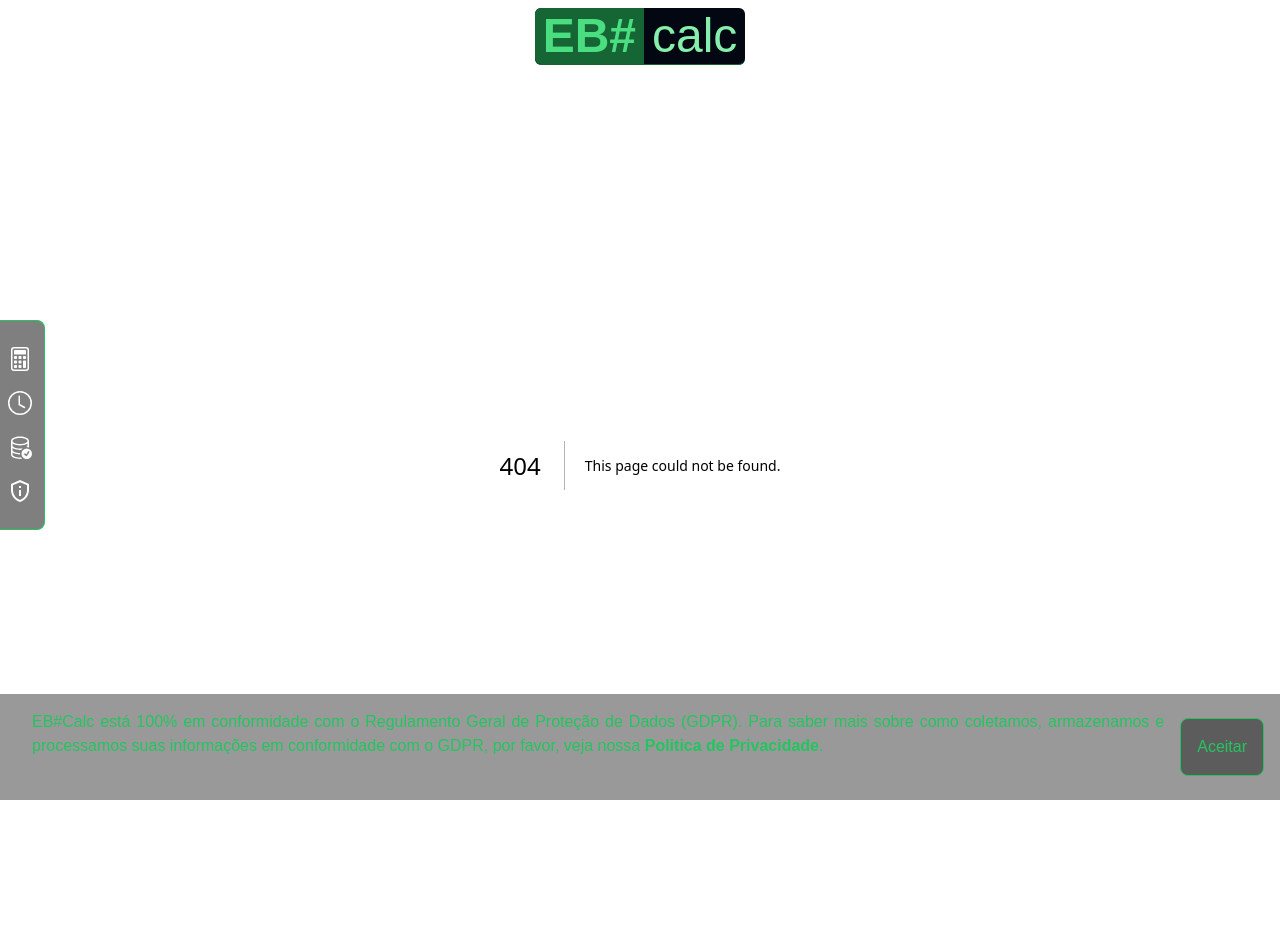
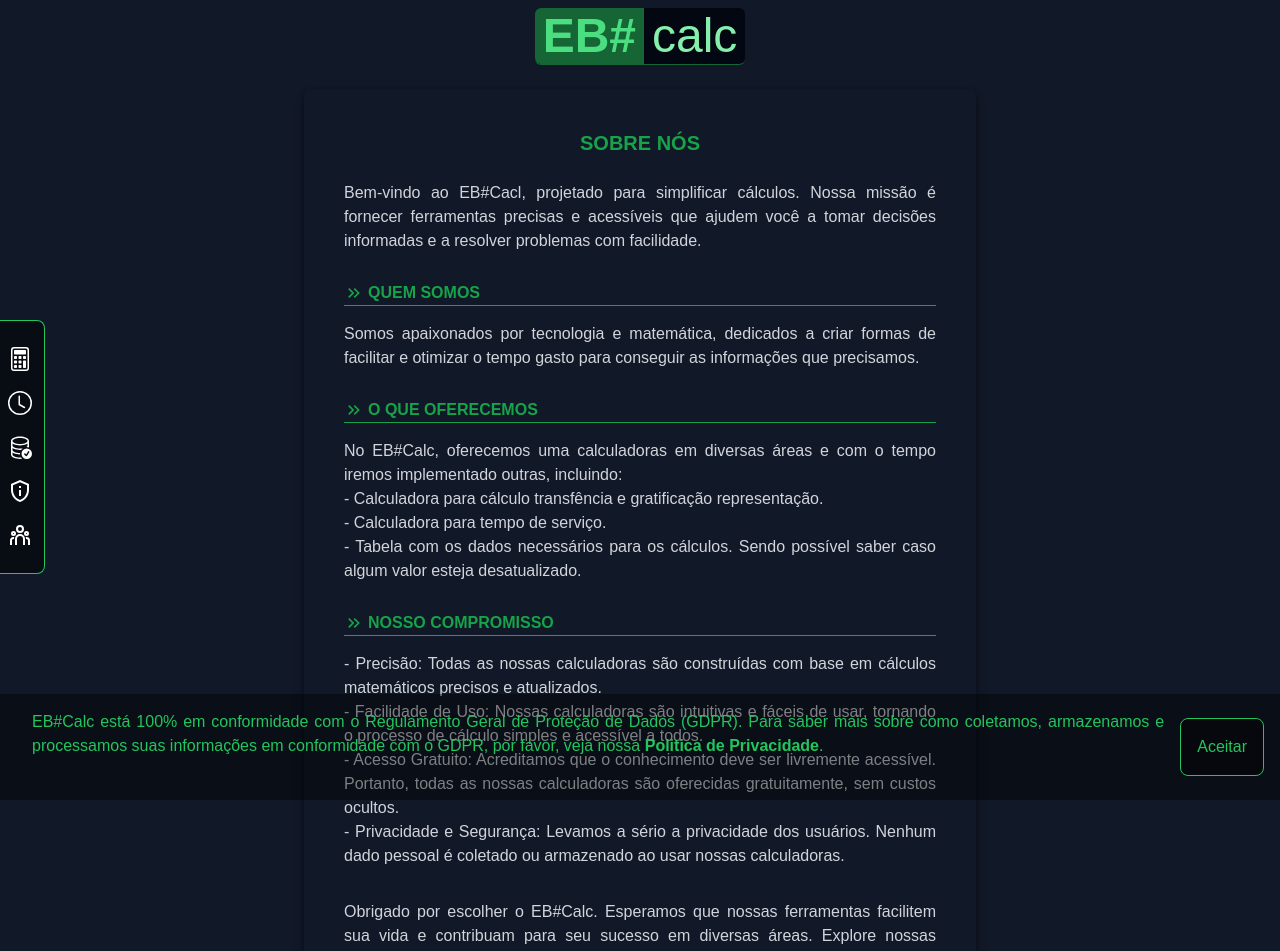
Before and after one commit to henrylsilveira/ebtransf, a Next.js app: page /sobreNos in a window 1280 px wide. Before the commit this address had no page. Shown: the top 951 px of the page. Before the commit the page ends 865 px from the top, so only its background shows below. Built offline with nearby package versions, Linux system fonts and the light colour scheme; a web font is replaced by a local one.

Commit message:
Adicionado pagina sobre nós; Correção da pagina se conteudo IRRF;

```diff
--- a/src/app/irrf/page.tsx
+++ b/src/app/irrf/page.tsx
@@ -0,0 +1,5 @@
+export function IRRF() {
+    return (
+        <h1>Calculadora imposto de renda</h1>
+    )
+}
--- /dev/null
+++ b/src/app/sobreNos/page.tsx
@@ -0,0 +1,66 @@
+import { MdOutlineKeyboardDoubleArrowRight } from 'react-icons/md'
+import { Links } from '@/components/Links'
+
+export default function SobreNos() {
+    return (
+        <div className="max-w-2xl mx-auto shadow-container p-10 rounded-lg mb-20 mt-6">
+            <h1 className="text-green-600 font-bold uppercase text-xl text-center pb-2">Sobre Nós</h1>
+            <article>
+                <p className="font-light text-gray-300 text-justify py-4">
+                Bem-vindo ao EB#Cacl, projetado para simplificar cálculos. Nossa missão é fornecer ferramentas precisas e acessíveis que ajudem você a tomar decisões informadas e a resolver problemas com facilidade.
+                </p>
+            </article>
+            <h2 className="text-green-600 font-bold uppercase pt-3 border-b border-green-600 flex flex-1 items-center"><MdOutlineKeyboardDoubleArrowRight className="text-green-600 pr-1 text-2xl" />Quem Somos</h2>
+            <article>
+                <p className="font-light text-gray-300 text-justify py-4">
+                Somos apaixonados por tecnologia e matemática, dedicados a criar formas de facilitar e otimizar o tempo gasto para conseguir as informações que precisamos.</p>
+            </article>
+            <h1 className="text-green-600 font-bold pt-3 uppercase border-b border-green-600 flex flex-1 items-center"><MdOutlineKeyboardDoubleArrowRight className="text-green-600 pr-1 text-2xl" />O Que Oferecemos</h1>
+            <article>
+                <p className="font-light text-gray-300 text-justify py-4">
+                    No EB#Calc, oferecemos uma calculadoras em diversas áreas e com o tempo iremos implementado outras, incluindo:
+                    <ul>
+                        <li>
+                            - Calculadora para cálculo transfência e gratificação representação.
+                        </li>
+                        <li>
+                            - Calculadora para tempo de serviço.
+                        </li>
+                        <li>
+                            - Tabela com os dados necessários para os cálculos. Sendo possível saber caso algum valor esteja desatualizado.
+                        </li>
+                    </ul>
+                </p>
+            </article>
+            <h1 className="text-green-600 font-bold pt-3 uppercase border-b border-green-600 flex flex-1 items-center"><MdOutlineKeyboardDoubleArrowRight className="text-green-600 pr-1 text-2xl" />Nosso Compromisso</h1>
+            <article>
+                <p className="font-light text-gray-300 text-justify py-4">
+                    <ul>
+                        <li>
+                            - Precisão: Todas as nossas calculadoras são construídas com base em cálculos matemáticos precisos e atualizados.
+                        </li>
+                        <li>
+                            - Facilidade de Uso: Nossas calculadoras são intuitivas e fáceis de usar, tornando o processo de cálculo simples e acessível a todos.
+                        </li>
+                        <li>
+                            - Acesso Gratuito: Acreditamos que o conhecimento deve ser livremente acessível. Portanto, todas as nossas calculadoras são oferecidas gratuitamente, sem custos ocultos.
+                        </li>
+                        <li>
+                            - Privacidade e Segurança: Levamos a sério a privacidade dos usuários. Nenhum dado pessoal é coletado ou armazenado ao usar nossas calculadoras.
+                        </li>
+                        {/* <li>
+                            - Feedback: Valorizamos a opinião dos nossos usuários. Se você tiver sugestões para novas calculadoras ou melhorias, entre em contato conosco. Estamos sempre trabalhando para aprimorar nossos serviços.
+                        </li> */}
+                    </ul>
+                </p>
+            </article>
+            <article>
+                <p className="font-light text-gray-300 text-justify py-4">
+                Obrigado por escolher o EB#Calc. Esperamos que nossas ferramentas facilitem sua vida e contribuam para seu sucesso em diversas áreas. Explore nossas calculadoras e comece a simplificar sua vida hoje mesmo!
+                </p>
+            </article>
+
+            <Links />
+        </div>
+    )
+}
--- a/src/components/Links.tsx
+++ b/src/components/Links.tsx
@@ -14,9 +14,7 @@ export function Links() {
             <div className="mt-4 hover:text-green-600 text-white">
                 <Link className="text-sm border justify-center items-center border-green-600 rounded-lg p-2 flex " href="/tabelas"><BsDatabaseCheck className="pr-1 text-2xl" />Tabela de dados</Link>
             </div>
-            <div className="mt-4 hover:text-green-600 text-white">
-                <Link className="text-sm border justify-center items-center border-green-600 rounded-lg p-2 flex " href="/privacyPolicy"><MdOutlinePrivacyTip className="pr-1 text-2xl" />Política de Privacidade</Link>
-            </div>
+
         </>
     )
 }
--- a/src/components/Sidebar.tsx
+++ b/src/components/Sidebar.tsx
@@ -1,6 +1,7 @@
 import Link from "next/link";
 import { BsCalculator, BsClock, BsDatabaseCheck } from "react-icons/bs";
 import { MdOutlinePrivacyTip } from "react-icons/md";
+import { RiTeamLine } from "react-icons/ri";
 export function SideBar() {
 
     return (
@@ -10,6 +11,7 @@ export function SideBar() {
                 <li><Link className="text-sm justify-center items-center border-0 p-2 flex " href="/tempoServico"><BsClock className="pr-1 h-7 w-7 text-2xl text-white hover:text-green-600 transform transition-colors" /></Link></li>
                 <li><Link className="text-sm justify-center items-center border-0 p-2 flex " href="/tabelas"><BsDatabaseCheck className="pr-1 h-7 w-7 text-2xl text-white hover:text-green-600 transform transition-colors" /></Link></li>
                 <li><Link className="text-sm justify-center items-center border-0 p-2 flex " href="/privacyPolicy"><MdOutlinePrivacyTip className="pr-1 h-7 w-7 text-2xl text-white hover:text-green-600 transform transition-colors" /></Link></li>
+                <li><Link className="text-sm justify-center items-center border-0 p-2 flex " href="/sobreNos"><RiTeamLine className="pr-1 h-7 w-7 text-2xl text-white hover:text-green-600 transform transition-colors" /></Link></li>
             </ul>
         </nav>
     )
```
